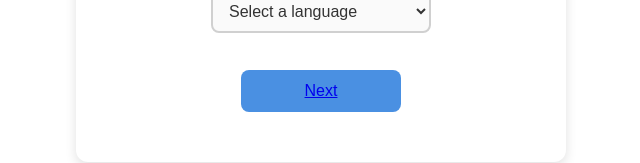
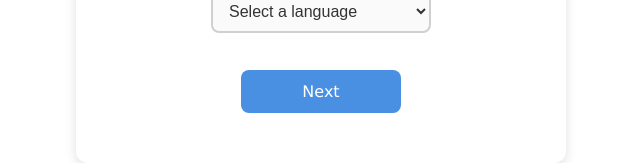
Before and after one commit to Spiderasasen/Learning-a-Language-with-AI, a React (Vite) app in the folder language_tutor/: page / in a window 1280 px wide. Shown: the part 280-443 px from the top of the page, without its empty margins (319-959 px from the left). Built offline with nearby package versions, Linux system fonts and the light colour scheme.

Commit message:
got the style now.
now i want to make sure that both the langauge and the level are not blank

```diff
--- a/language_tutor/src/pages/Home.jsx
+++ b/language_tutor/src/pages/Home.jsx
@@ -37,7 +37,7 @@ function Home() {
 
                 {/*going to another page*/}
                 <div className="button_section">
-                    <button><NavLink to="/selection">Next</NavLink></button>
+                    <NavLink to="/selection" className="button">Next</NavLink>
                 </div>
 
             </div>
--- a/language_tutor/src/styles/main.css
+++ b/language_tutor/src/styles/main.css
@@ -4,7 +4,7 @@
 }
 
 /* Next button */
-button{
+.button{
     width: 160px;
     padding: 12px 0;
     font-size: 16px;
@@ -14,16 +14,17 @@ button{
     border-radius: 8px;
     cursor: pointer;
     transition: background-color 0.2s ease, box-shadow 0.2s ease;
+    text-decoration: none;
 }
 
 /* Hover */
-button:hover {
+.button:hover {
     background-color: #3b7ac0;
     box-shadow: 0 3px 8px rgba(0, 0, 0, 0.15);
 }
 
 /* Active click */
-button:active {
+.button:active {
     background-color: #346ea8;
 }
 
@@ -31,9 +32,3 @@ button:active {
 .main{
     font-family: Verdana, Arial, sans-serif;
 }
-
-/*NavLink styling*/
-NavLink{
-    text-decoration: none;
-    color: #ffffff;
-}
```
